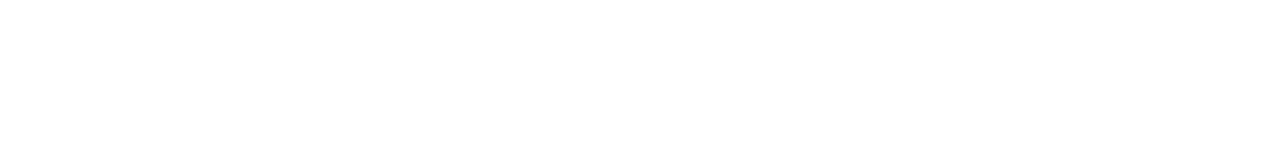
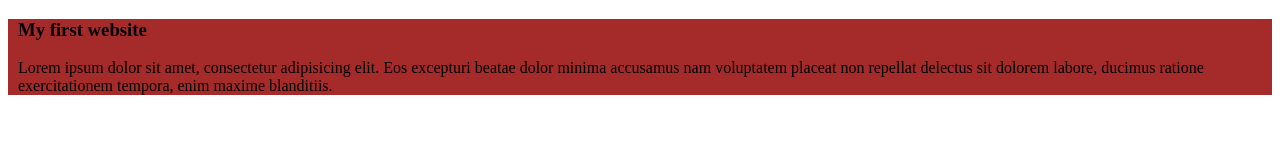
Before and after one commit to abdulkarimm2699/my-simple-website, a plain HTML site: page index.html in a window 1280 px wide. Drawn offline with Linux system fonts and the light colour scheme.

Commit message:
added the blog

```diff
--- a/index.html
+++ b/index.html
@@ -4,8 +4,14 @@
     <meta charset="UTF-8">
     <meta name="viewport" content="width=device-width, initial-scale=1.0">
     <title>My Simple Website</title>
+    <link rel="stylesheet" href="style/blog.css">
 </head>
 <body>
-
+    <div>
+        <h3>
+            My first website
+        </h3>
+        <p>Lorem ipsum dolor sit amet, consectetur adipisicing elit. Eos excepturi beatae dolor minima accusamus nam voluptatem placeat non repellat delectus sit dolorem labore, ducimus ratione exercitationem tempora, enim maxime blanditiis.</p>
+    </div>
 </body>
 </html>
--- /dev/null
+++ b/style/blog.css
@@ -0,0 +1,4 @@
+div{
+    background-color: brown;
+    padding-left: 10px;
+}
```
